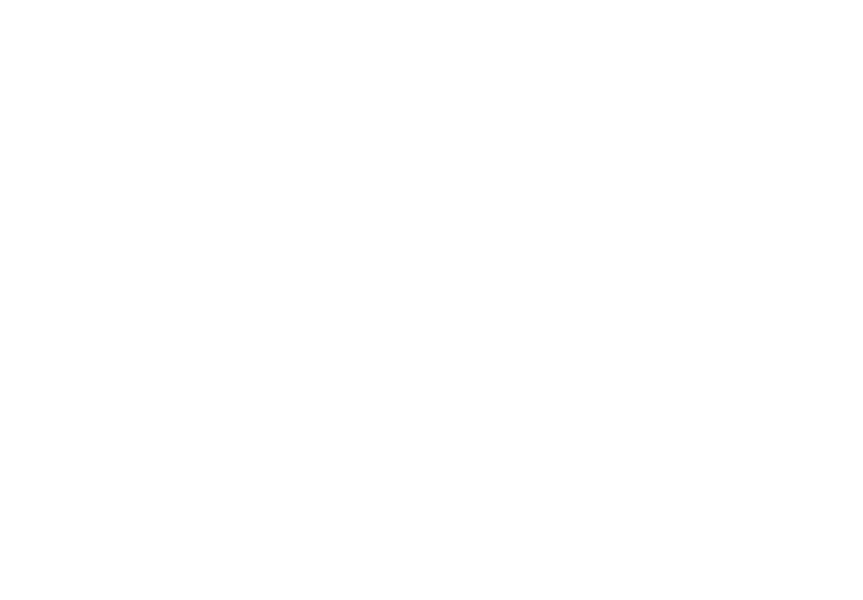
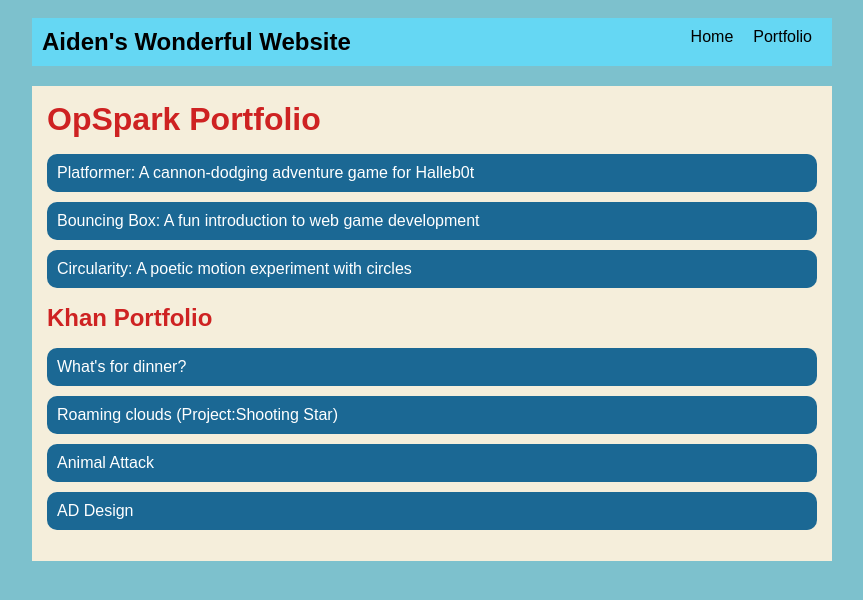
Before and after one commit to aidenhupp/aidenhupp.github.io, a plain HTML site: page portfolio.html in a window 1280 px wide. Shown: the whole page, without its empty margins (208-1071 px from the left). Drawn offline with Linux system fonts and the light colour scheme.

Commit message:
completed first website and portfolio

```diff
--- a/index.html
+++ b/index.html
@@ -1,13 +1,43 @@
 <!DOCTYPE html>
 <html>
   <head>
-    <title>CHANGE ME</title>
+    <title>Aiden's Website</title>
+    <link rel="stylesheet" href="style.css" />
   </head>
 
   <body>
     <!-- All content goes here -->
     <div id="all-contents">
-
+      <nav>
+        <h1>Aiden's Wonderful Website</h1>
+        <ul id="nav-ul">
+          <li class="nav-li">
+            <a href="index.html">Home</a>
+          </li>
+          <li class="nav-li">
+            <a href="portfolio.html">Portfolio</a>
+          </li>
+        </ul>
+      </nav>
+        <main>
+          <!--Sidebar section-->
+          <div class="sidebar">
+            <img class="sidebar-img" src="images/cat-placeholder-img.png">
+          </div>
+          <!--Content section-->
+          <div class="content">
+            <h2>Aiden Hupp</h2>
+            <p>Student at Northshore High</p>
+            <div id="interests">
+            <h3>Interests</h3>
+            <ul>
+              <li>Streaming</li>
+              <li>Gaming</li>
+              <li>Learning</li>
+            </ul>
+            </div>
+          </div>
+        </main>
     </div>
   </body>
 </html>
--- a/portfolio.html
+++ b/portfolio.html
@@ -0,0 +1,55 @@
+<!DOCTYPE html>
+<html>
+  <head>
+    <title>Aiden's Website</title>
+    <link rel="stylesheet" href="style.css" />
+  </head>
+
+  <body>
+    <!-- All content goes here -->
+    <div id="all-contents">
+      <nav>
+        <h1>Aiden's Wonderful Website</h1>
+        <ul id="nav-ul">
+          <li class="nav-li">
+            <a href="index.html">Home</a>
+          </li>
+          <li class="nav-li">
+            <a href="portfolio.html">Portfolio</a>
+          </li>
+        </ul>
+      </nav>
+        <main>
+            <div class="content">
+                <h1>OpSpark Portfolio</h1>
+                <ul id="portfolio">
+                    <li>
+                    <a href="">Platformer: A cannon-dodging adventure game for Halleb0t</a>
+                    </li>
+                    <li>
+                    <a href="fsd-projects/bouncing-box/">Bouncing Box: A fun introduction to web game development</a>
+                    </li>
+                    <li>
+                    <a href="fsd-projects/circularity/">Circularity: A poetic motion experiment with circles</a>
+                    </li>
+                </ul>
+                 <h2>Khan Portfolio</h2>
+                <ul id="portfolio">
+                    <li>
+                    <a href="https://www.khanacademy.org/computer-programming/aidens-project-whats-for-dinner/4745740734808064?authuser=0" target="_blank">What's for dinner?</a>
+                    </li>
+                    <li>
+                    <a href="https://www.khanacademy.org/computer-programming/spin-off-of-project-shooting-star/5245040866738176?authuser=0" target="_blank">Roaming clouds (Project:Shooting Star)</a>
+                    </li>
+                    <li>
+                    <a href="https://www.khanacademy.org/computer-programming/spin-off-of-project-animal-attack/4840394851467264?authuser=0" target="_blank">Animal Attack</a>
+                    </li>
+                    <li>
+                        <a href="https://www.khanacademy.org/computer-programming/spin-off-of-project-ad-design/5474754319466496?authuser=0" target="_blank">AD Design</a>
+                    </li>
+                </ul>
+            </div>
+        </main>
+    </div>
+  </body>
+</html>
--- a/style.css
+++ b/style.css
@@ -0,0 +1,108 @@
+body {
+    background: rgb(125, 193, 205);
+    color: rgb(0, 0, 0);
+    padding: 10px;
+    font-family: Arial, sans-serif;
+}
+
+#all-contents {
+    max-width: 800px;
+    margin: auto;
+}
+
+/* navigation menu */
+nav {
+    background: rgb(101, 215, 243);
+    margin: 0 auto;
+    display: flex;
+    padding: 10px;
+}
+
+h1 {
+    display: flex;
+    align-items: center;
+    color: rgb(0, 0, 0);
+    flex: 1;
+    margin: 0;
+}
+
+#nav-ul {
+    list-style-type: none;
+    margin: 0;
+    padding: 0;
+    display: flex;
+}
+
+.nav-li {
+    display: inline-block;
+    padding: 0 10px;
+}
+
+a {
+    text-decoration: none;
+    color: #000000;
+}
+
+/* main container area beneath menu */
+main {
+    background: rgb(245, 238, 219);
+    display: flex;
+    margin-top: 20px;
+}
+
+.sidebar {
+    margin-right: 25px;
+    padding: 10px;
+}
+
+.sidebar-img {
+    width: 200px;
+}
+
+.content {
+    flex: 1;
+    padding: 15px;
+}
+
+/* interests section styles */
+#interests {
+    border: 4px rgb(0, 0, 0) ridge;
+    padding: 8px;
+    margin-top: 20px;
+}
+
+h2, h3 {
+    margin: 0px;
+}
+
+
+
+/* Portfolio styles */
+.content h1 {
+  color: rgb(206, 34, 34);
+}
+
+.content h2 {
+  color: rgb(206, 34, 34);
+}
+
+#portfolio {
+  list-style-type: none;
+  padding-left: 0;
+}
+
+#portfolio li {
+  background: #1b6894;
+  padding: 10px;
+  border-radius: 10px;
+  margin-bottom: 10px;
+}
+
+#portfolio li:hover {
+  background: #103e58;
+}
+
+#portfolio a {
+  text-decoration: none;
+  color: #ffffff;
+}
```
Also changed, not shown: images/cat-placeholder-img.png (added).
